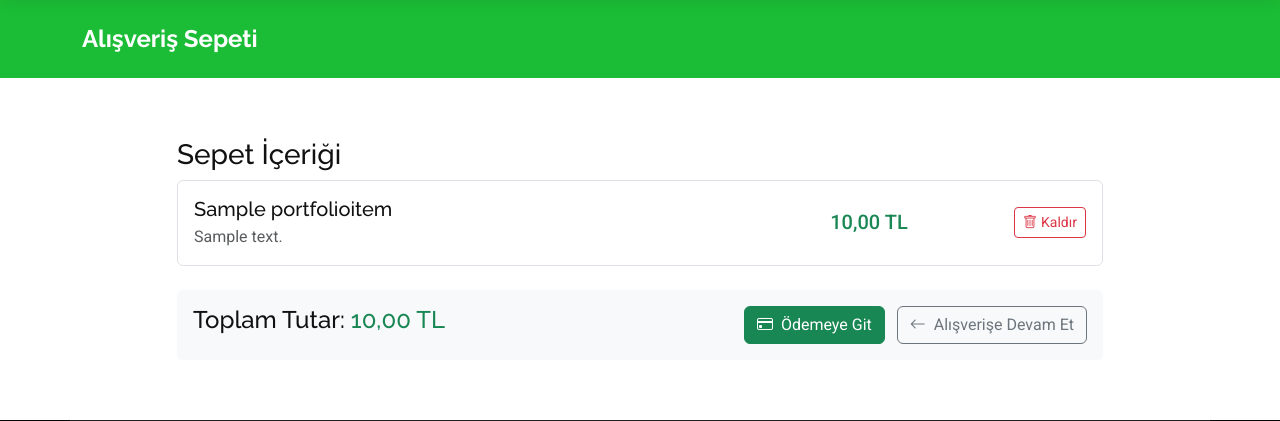
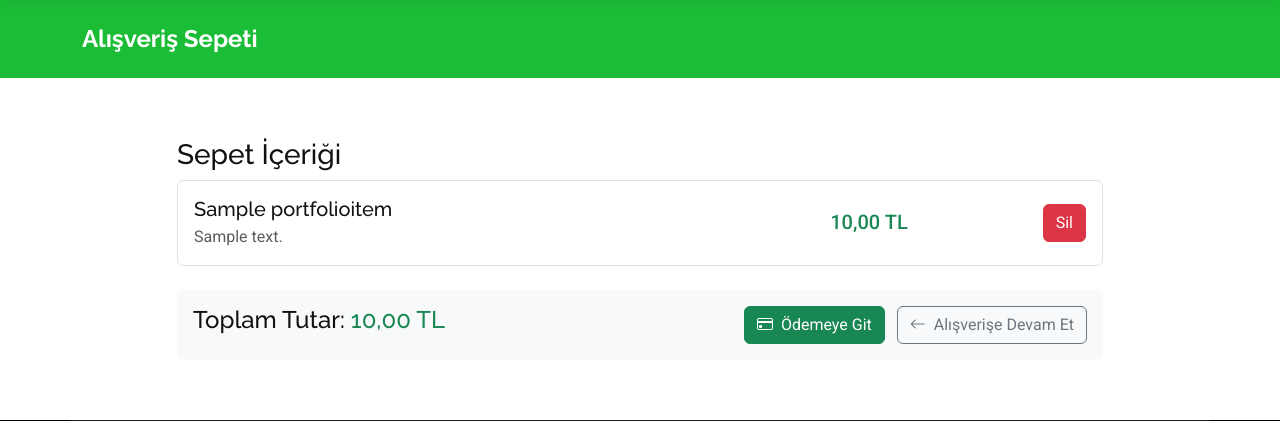
Before and after one commit to Erdemozer01/novusliva, a Django app: page /cart/ in a window 1280 px wide; the page is wider, and only the part inside the window is pictured. Shown: the part 76-497 px from the top of that part. Run offline with Django 5.2, Linux system fonts and the light colour scheme; a user stored in the database is signed in; tables that the repository leaves empty hold one stand-in row (values such as "Sample post"); some libraries are stand-ins or nearby versions.

Commit message:
güncellendi

```diff
--- a/templates/cart_detail.html
+++ b/templates/cart_detail.html
@@ -27,11 +27,10 @@
                                             <span class="h5 text-success">{{ item.price }} TL</span>
                                         </div>
                                         <div class="col-md-2 text-end">
-                                    <a href="{% url 'remove_from_cart' item.id %}"
-                                       class="btn btn-outline-danger btn-sm"
-                                       onclick="return confirm('Bu ürünü sepetinizden kaldırmak istediğinizden emin misiniz?')">
-                                        <i class="bi bi-trash me-1"></i>Kaldır
-                                    </a>
+                                            <form action="{% url 'remove_from_cart' item.id %}" method="post">
+                                                {% csrf_token %}
+                                                <button type="submit" class="btn btn-danger">Sil</button>
+                                            </form>
                                         </div>
                                     </div>
                                 </div>
@@ -40,7 +39,8 @@
                             <div class="cart-summary mt-4 p-3 bg-light rounded">
                                 <div class="row align-items-center">
                                     <div class="col-md-6">
-                                <h4>Toplam Tutar: <span class="text-success">{{ cart.get_total_cost }} TL</span></h4>
+                                        <h4>Toplam Tutar: <span class="text-success">{{ cart.get_total_cost }} TL</span>
+                                        </h4>
                                     </div>
                                     <div class="col-md-6 text-end">
                                         <a href="{% url 'checkout' %}" class="btn btn-success me-2">
```
Also changed, not shown: main/signals.py (+14 -2 lines). Lines whose indentation alone changed are shown as unchanged.
